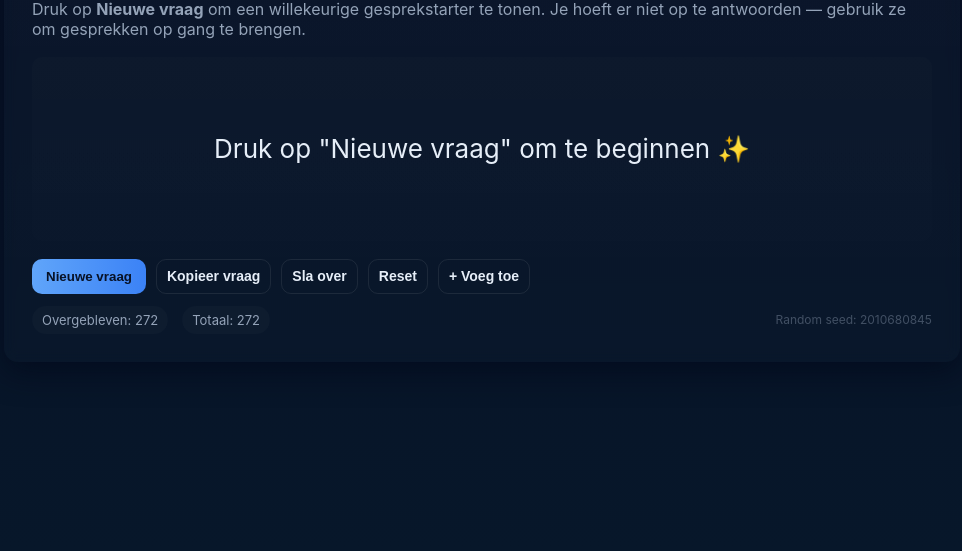
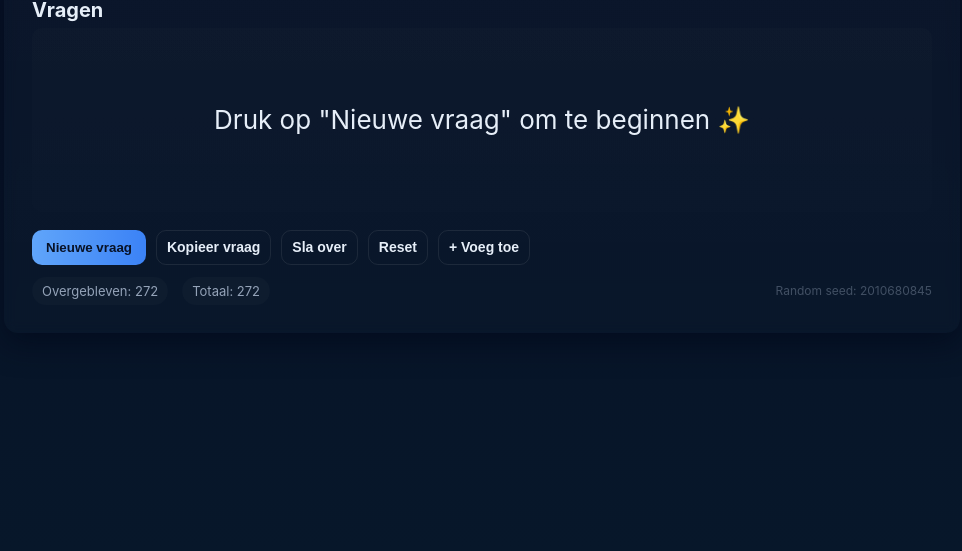
Before and after one commit to dev-043/question, a plain HTML site: page index.html in a window 1280 px wide. Shown: the part 249-800 px from the top of the page, without its empty margins (158-1120 px from the left). Drawn offline with Linux system fonts and the light colour scheme.

Commit message:
Update index.html

```diff
--- a/index.html
+++ b/index.html
@@ -26,8 +26,7 @@
 </head>
 <body>
   <div class="card" role="main">
-    <h1>Random conversation starters</h1>
-    <p class="lead">Druk op <strong>Nieuwe vraag</strong> om een willekeurige gesprekstarter te tonen. Je hoeft er niet op te antwoorden — gebruik ze om gesprekken op gang te brengen.</p>
+    <h1>Vragen</h1>
 
     <div id="question" class="question-box big fade">Druk op "Nieuwe vraag" om te beginnen ✨</div>
 
```
